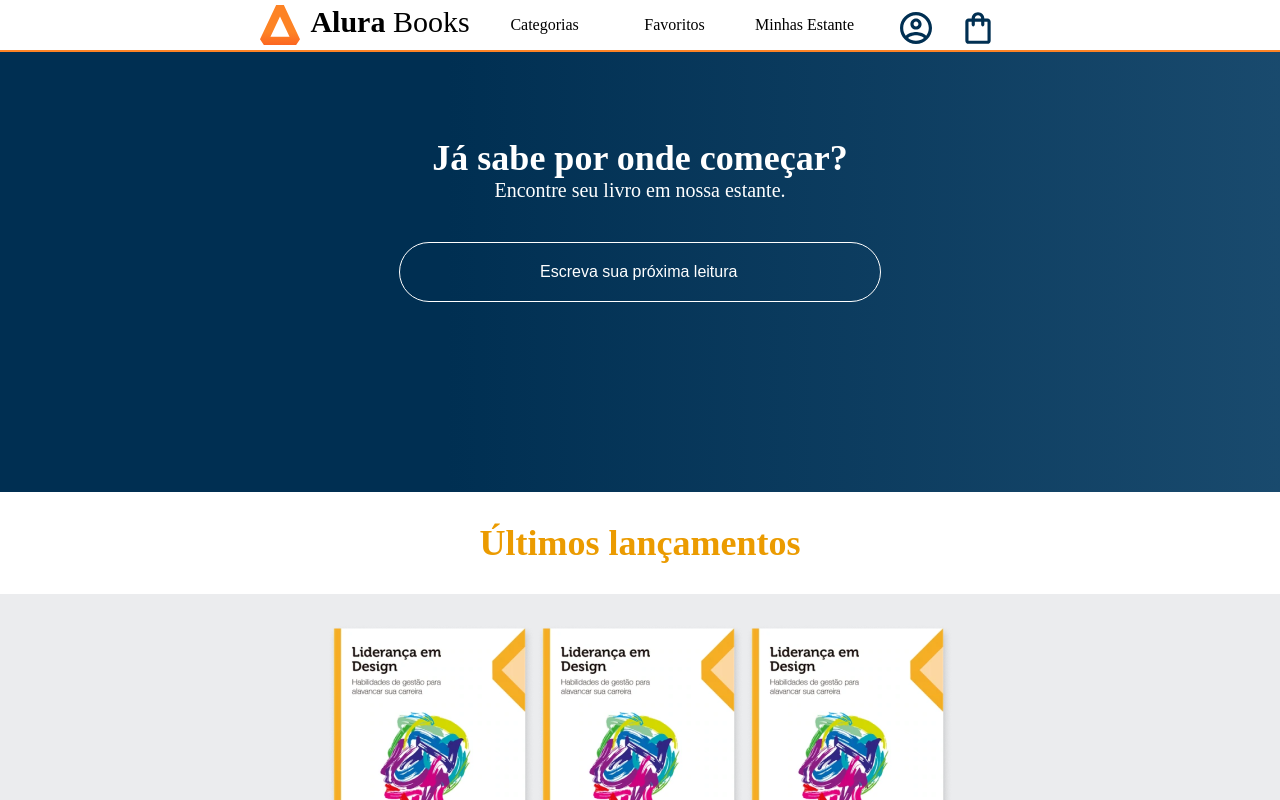
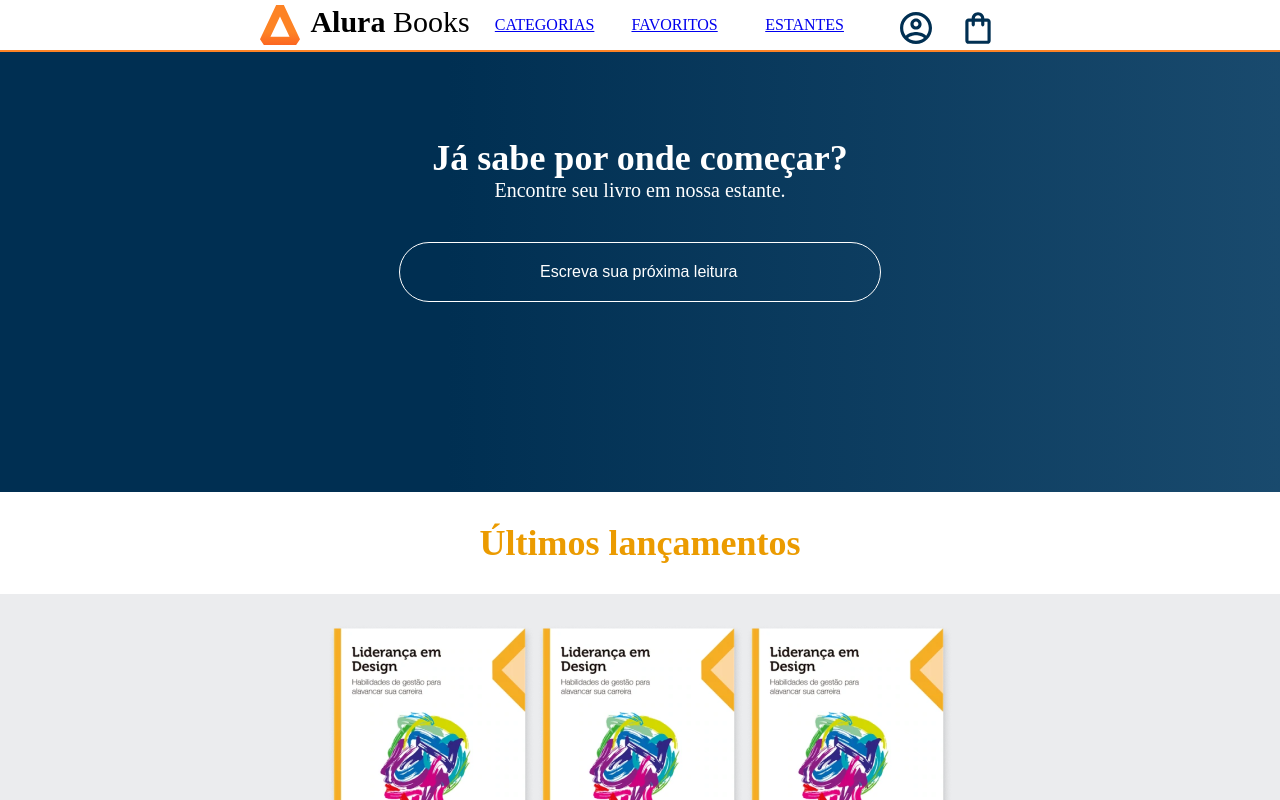
Before and after one commit to giovannirp/fullstack-react-node, a React (Vite) app: page / in a window 1280 px wide. Shown: the top 800 px of the page. Built offline with nearby package versions, Linux system fonts and the light colour scheme.

Commit message:
adicionando alteração

```diff
--- a/src/Components/OpcoesHeader/index.jsx
+++ b/src/Components/OpcoesHeader/index.jsx
@@ -1,6 +1,5 @@
+import { Link } from "react-router-dom";
 import styled from "styled-components";
-
-const textoOpcoes = ["Categorias", "Favoritos", "Minhas Estante"];
 
 const Opcao = styled.li`
   font-size: 16px;
@@ -18,12 +17,16 @@
   display: flex;
 `;
 
+const textoOpcoes = ["CATEGORIAS", "FAVORITOS", "ESTANTES"];
+
 export default function OpcaoHeader() {
   return (
     <Opcoes>
       {textoOpcoes.map((texto, index) => (
         <Opcao className="opcao" key={index}>
-          <p>{texto}</p>
+          <Link to={`/${texto.toLowerCase()}`}>
+            <p>{texto}</p>
+          </Link>
         </Opcao>
       ))}
     </Opcoes>
```
